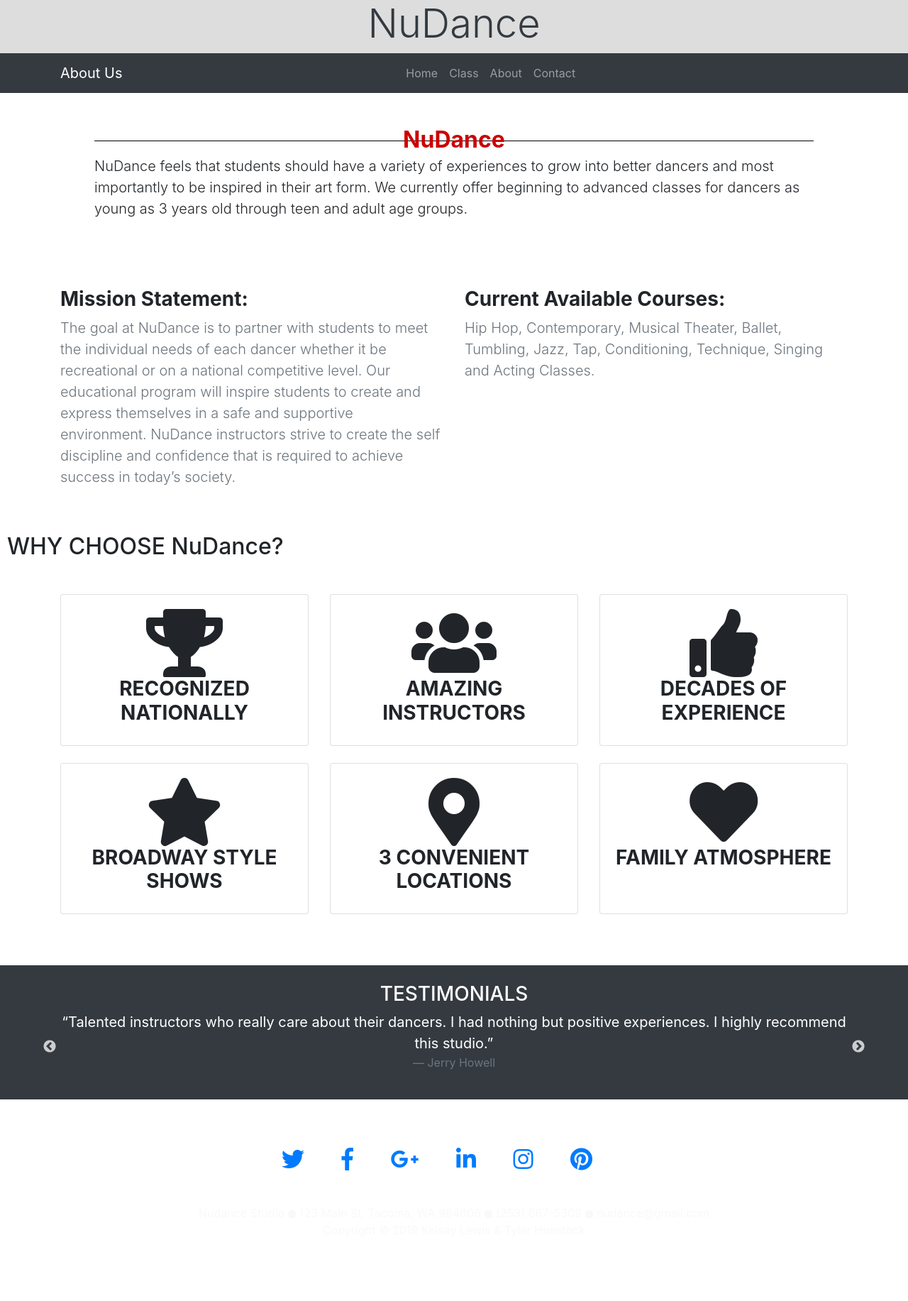
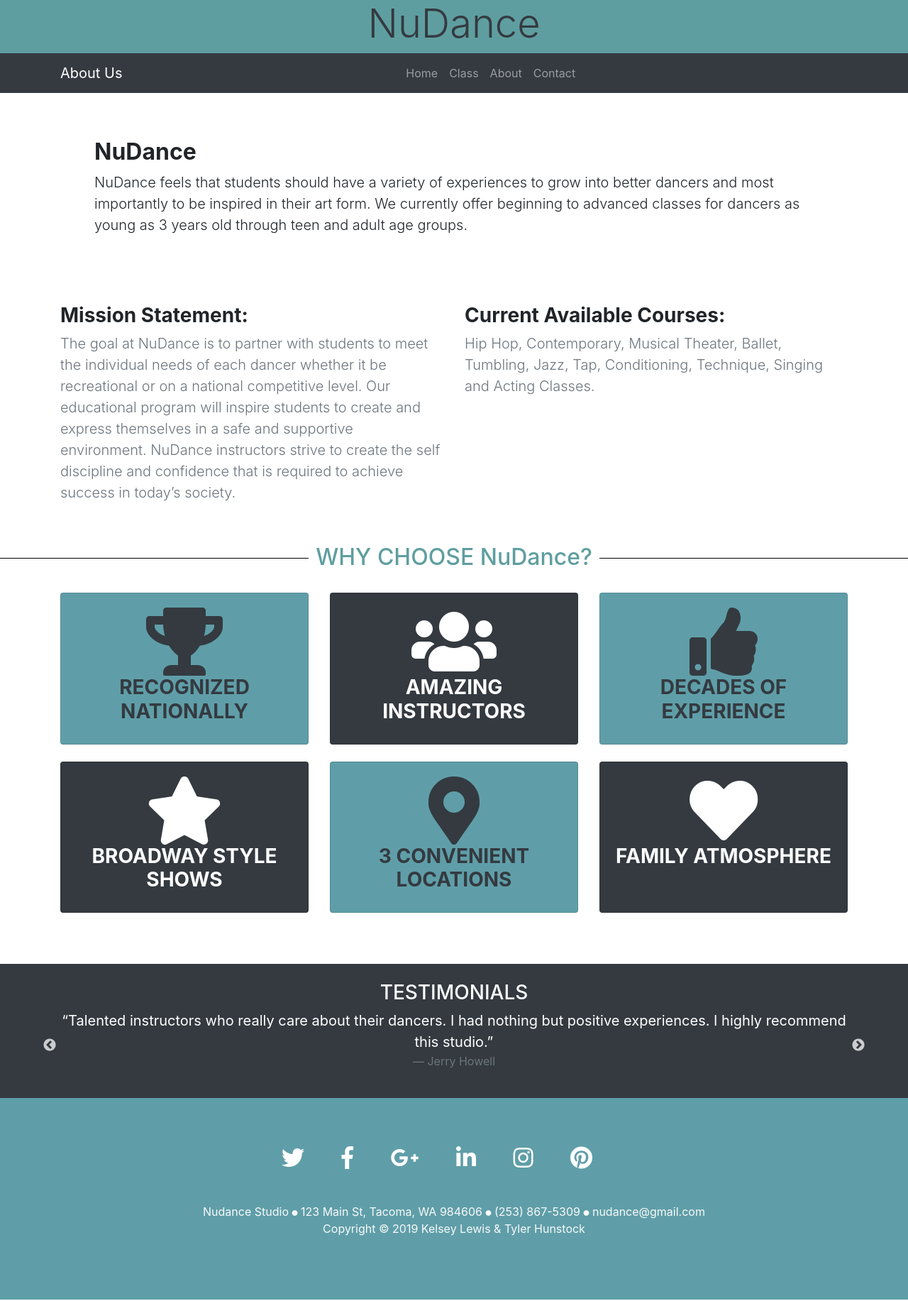
Before and after one commit to KelseyLewis/NuDance_Portfolio_Project, a website: page NuDance_AboutUs.html in a window 1280 px wide. Shown: the whole page at 71% size. Drawn offline with nearby package versions, Linux system fonts and the light colour scheme.

Commit message:
Random changes

```diff
--- a/CSS/styles.css
+++ b/CSS/styles.css
@@ -1,17 +1,40 @@
-#header {
-  background: #ddd;
-  color: #fff; }
-
+/*#header {
+	background: $lt-gray;
+	color: $text-white;
+}*/
 .row-content {
   margin: 0px auto;
   padding: 50px 0px;
   border-bottom: 1px ridge;
   min-height: 400px; }
 
-.h2 {
+.text-adjust {
+  font-size: 1.5vw; }
+
+.carousel {
+  background: #ddd; }
+  .carousel .carousel-item {
+    height: 500px; }
+    .carousel .carousel-item img {
+      position: absolute;
+      top: 0;
+      left: 0;
+      height: 500px;
+      width: 50%; }
+    .carousel .carousel-item .carousel-caption {
+      position: absolute;
+      top: 0;
+      right: 0; }
+
+/*Tyler's Stuff*/
+#header {
+  background: #5f9ea0;
+  color: #fff; }
+
+h2 {
   width: 100%;
   text-align: center;
-  color: #cc0000;
+  color: #5f9ea0;
   border-bottom: 1px solid #000;
   line-height: 0.1em;
   margin: 10px 0 20px; }
@@ -20,20 +43,25 @@ h2 span {
   background: #fff;
   padding: 0 10px; }
 
-.text-adjust {
-  font-size: 1.5vw; }
+.footer {
+  padding: 40px; }
 
-/*
-.carousel {
-    background: $background-dark;
+#box1 {
+  background: #5f9ea8;
+  color: #343a40; }
 
-    .carousel-item {
-        height: $carousel-item-height;
-        img {
-            position: absolute;
-            top: 0;
-            left: 0;
-            min-height: 500px;
-        }
-    }
-}*/
+#box2 {
+  background: #343a40;
+  color: #fff; }
+
+#main-footer {
+  background: #5f9ea8;
+  color: #fff; }
+
+a {
+  color: inherit; }
+
+.fa-xs {
+  font-size: 0.5rem;
+  position: relative;
+  top: -1px; }
```
Also changed, not shown: 1 other file.
